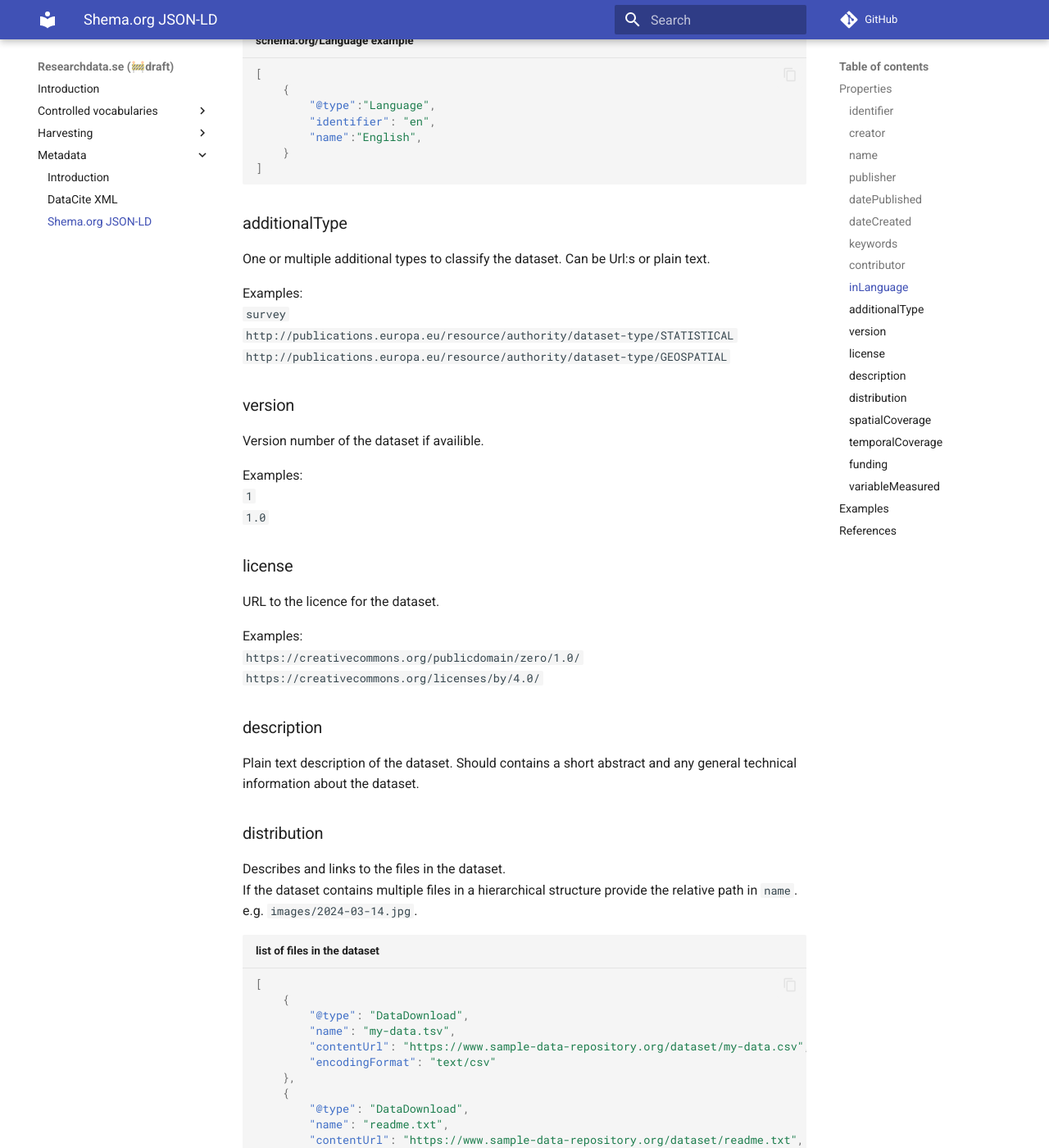
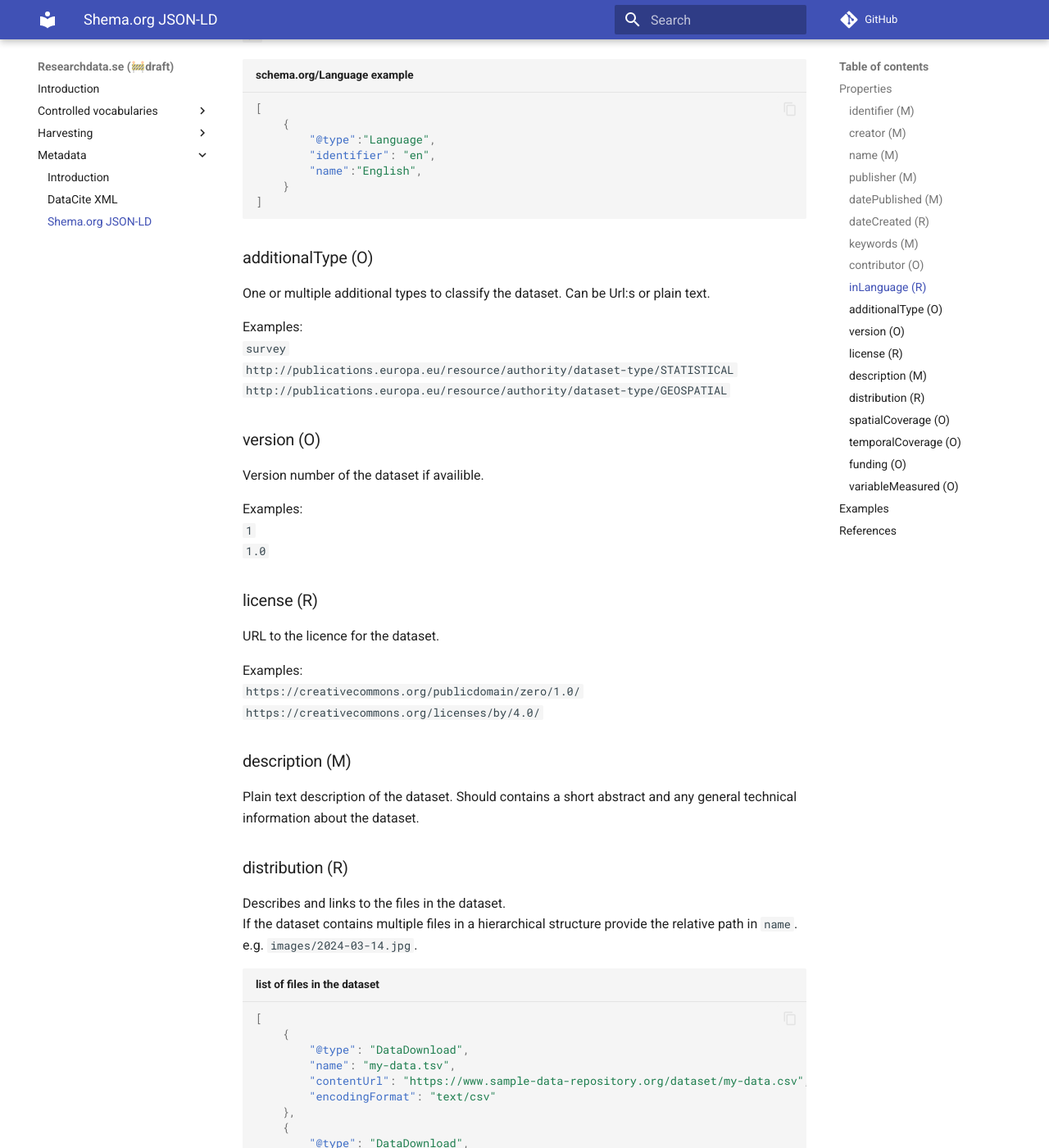
Before and after one commit to researchdata-se/docs.researchdata.se, an MkDocs documentation site: the page built from docs/metadata/schema-org-json-ld.md, in a window 1280 px wide and 1400 px high, scrolled down 2945 px. Shown: the whole window at 82% size. Built offline with MkDocs 1.6.1 and Material for MkDocs 9.7.7, drawn with Linux system fonts in a browser that asks for light colours; comment, search, counter and statistics services are not loaded; some of the changed text lies outside the part shown.

Commit message:
add M, R , O markings #4

````diff
--- a/docs/metadata/schema-org-json-ld.md
+++ b/docs/metadata/schema-org-json-ld.md
@@ -30,12 +32,12 @@
     ```
 For the proerty examples only the value will be listed to make the examples a bit shorter.
 
-### identifier
+### identifier (M)
 
 Single or multiple values for identifiers for local or global identifiers for the dataset.
 Can be `text`, `url` or a set of `PropertyValue`
 
-### creator
+### creator (M)
 
 Example
 ```json title="list of creators"
@@ -58,11 +60,11 @@
 
 [Reference](https://schema.org/creator)
 
-### name
+### name (M)
 
 Used for the title of the dataset, an alternate title exist use the property `alternateName`.
 
-### publisher
+### publisher (M)
 
 Recomended to use a single organization.
 The `@id` and/or `indetifier` should be ROR-id if availible.
@@ -75,7 +77,7 @@
 }
 ```
 
-### datePublished
+### datePublished (M)
 
 Examples:
 `2024-04-01`
@@ -83,7 +85,7 @@
 
 ISO-8601 date, full date or just year.
 
-### dateCreated
+### dateCreated (R)
 
 Examples:
 `2024-04-01`
@@ -91,7 +93,7 @@
 
 ISO-8601 date, full date or just year.
 
-### keywords
+### keywords (M)
 
 Keywords used to categorize the dataset. Values can be both text and URL:s.
 
@@ -103,7 +105,7 @@
 ]
 ```
 
-### contributor
+### contributor (O)
 
 Person(s) and / or organisation(s) with a contributor role to the dataset.
 
@@ -125,7 +127,7 @@
 ```
 
 
-### inLanguage
+### inLanguage (R)
 
 The primary language(s) in of the resource. u
 Range text literal or [schema.org/Language](https://schema.org/Language)
@@ -144,7 +146,7 @@
 ]
 ```
 
-### additionalType
+### additionalType (O)
 
 One or multiple additional types to classify the dataset. Can be Url:s or plain text.
 
@@ -153,7 +155,7 @@
 `http://publications.europa.eu/resource/authority/dataset-type/STATISTICAL`
 `http://publications.europa.eu/resource/authority/dataset-type/GEOSPATIAL`
 
-### version
+### version (O)
 
 Version number of the dataset if availible.
 
@@ -161,7 +163,7 @@
 `1`
 `1.0`
 
-### license
+### license (R)
 
 URL to the licence for the dataset.
 
@@ -170,11 +172,11 @@
 `https://creativecommons.org/licenses/by/4.0/`
 
 
-### description
+### description (M)
 
 Plain text description of the dataset. Should contains a short abstract and any general technical information about the dataset.
 
-### distribution
+### distribution (R)
 
 Describes and links to the files in the dataset.
 If the dataset contains multiple files in a hierarchical structure provide the relative path in `name`. e.g. `images/2024-03-14.jpg`.
@@ -197,7 +199,7 @@
 ```
 [Reference](https://schema.org/distribution)
 
-### spatialCoverage
+### spatialCoverage (O)
 
 Geographical coverage of the dataset, can be a named place or place with cooridnates.
 For `@id` use url to the named place on [geonames.org](https://www.geonames.org)
@@ -222,7 +224,7 @@
 ]
 ```
 
-### temporalCoverage
+### temporalCoverage (O)
 
 The time period the dataset covers.
 Use ISO-datetime for single date/time or timespan.
@@ -234,11 +236,11 @@
 `http://n2t.net/ark:/99152/p0qhb66skwk` "stenålder 10200 BP (2000) – 3800 BP (2000) | Sweden" by refering to a specified time period from [perio.do](https://perio.do)
 
 
-### funding
+### funding (O)
 
 `TODO: add description & examples`
 
-### variableMeasured
+### variableMeasured (O)
 
 Describes the variables in the dataset.
 
````
Also changed, not shown: other parts of docs/metadata/schema-org-json-ld.md (+2 -0 lines).
